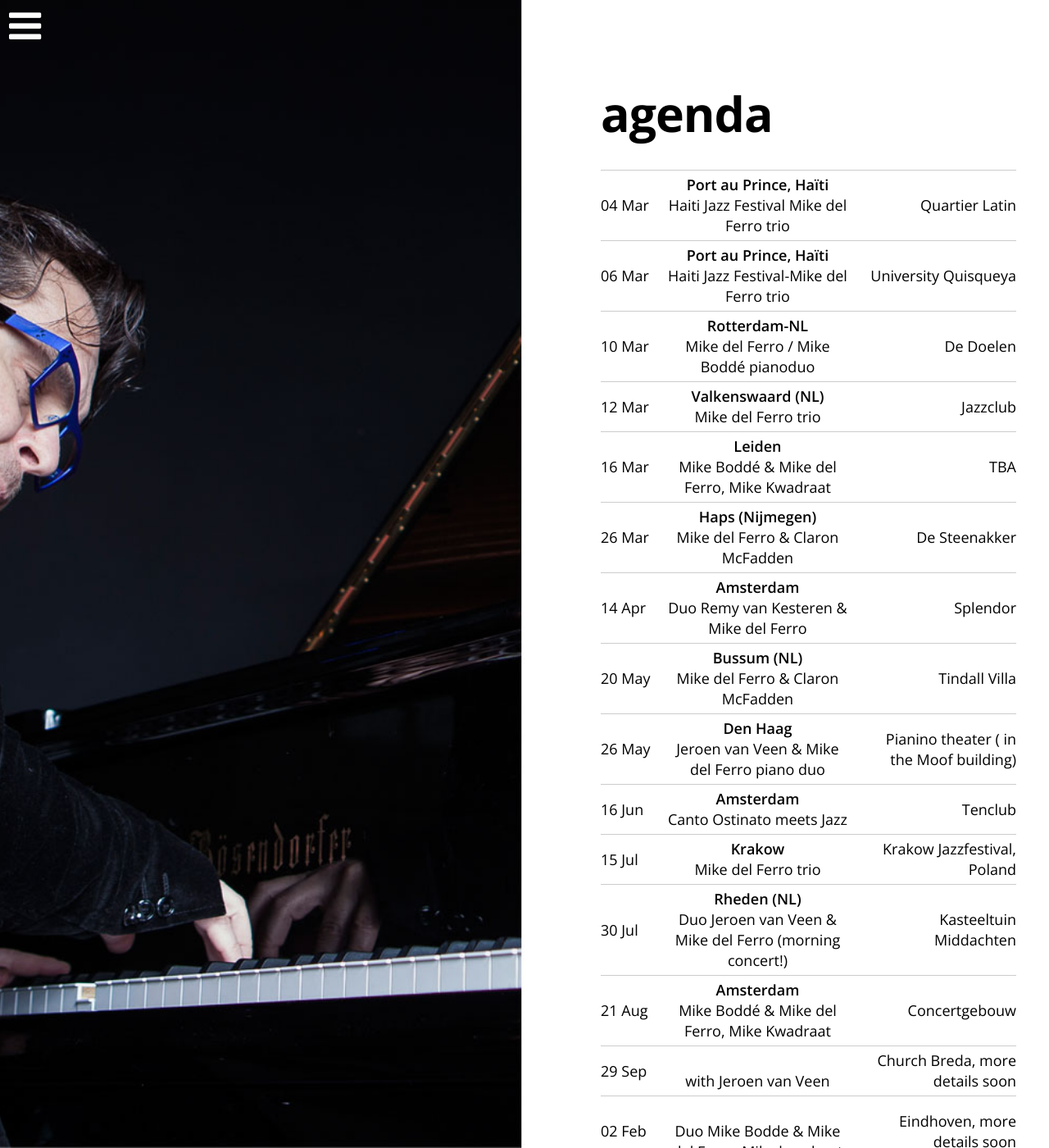
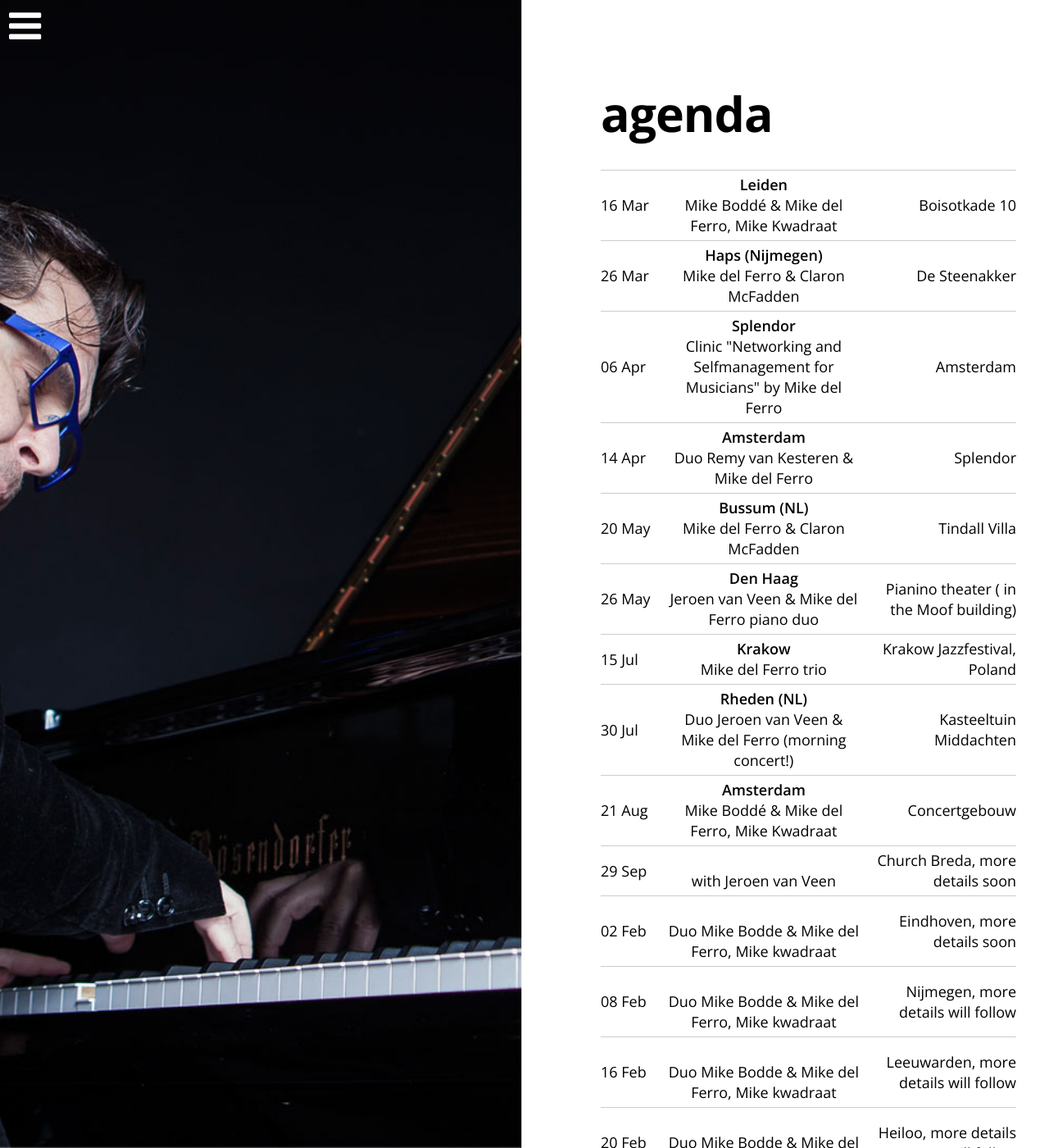
Before and after one commit to mikedelferro/website, a Jekyll site: the page built from agenda.html, in a window 1280 px wide and 1400 px high. Shown: the whole window at 82% size. Built offline with Jekyll 4.4.1, drawn with Linux system fonts in a browser that asks for light colours; nearby versions of some CDN libraries.

Commit message:
Updated '_config.yml' via CloudCannon

```diff
--- a/_config.yml
+++ b/_config.yml
@@ -1,14 +1,4 @@
 gigs:
-  - title: Mike del Ferro / Mike Boddé pianoduo
-    date: 2017-03-10 20:30:00
-    location: De Doelen
-    venue: Rotterdam-NL
-    url: www.dedoelen.nl
-  - title: Mike del Ferro trio
-    date: 2017-03-12 15:00:00
-    location: Jazzclub
-    venue: Valkenswaard (NL)
-    url:
   - title: 'Mike del Ferro & Claron McFadden'
     date: 2017-03-26 15:00:00
     location: De Steenakker
@@ -19,16 +9,6 @@ gigs:
     location: Tindall Villa
     venue: Bussum (NL)
     url: 'http://www.tindal.nl/Tindal/20170520.html'
-  - title: Haiti Jazz Festival Mike del Ferro trio
-    date: 2017-03-04 09:00:00
-    location: Quartier Latin
-    venue: 'Port au Prince, Haïti'
-    url: 'http://papjazzhaiti.org/'
-  - title: Haiti Jazz Festival-Mike del Ferro trio
-    date: 2017-03-06 00:00:00
-    location: University Quisqueya
-    venue: 'Port au Prince, Haïti'
-    url: 'http://papjazzhaiti.org/'
   - title: 'Mike Boddé & Mike del Ferro, Mike Kwadraat'
     date: 2017-08-21 08:00:00
     location: Concertgebouw
@@ -36,18 +16,13 @@ gigs:
     url: www.concertgebouw.nl
   - title: 'Mike Boddé & Mike del Ferro, Mike Kwadraat'
     date: 2017-03-16 20:00:00
-    location: TBA
+    location: Boisotkade 10
     venue: Leiden
     url: 'http://rgbfest.nl/#home'
   - title: 'Jeroen van Veen & Mike del Ferro piano duo'
     date: 2017-05-26 20:00:00
     location: Pianino theater ( in the Moof building)
     venue: Den Haag
-    url:
-  - title: Canto Ostinato meets Jazz
-    date: 2017-06-16 20:00:00
-    location: Tenclub
-    venue: Amsterdam
     url:
   - title: 'Duo Remy van Kesteren & Mike del Ferro'
     date: 2017-04-14 20:30:00
@@ -99,3 +74,8 @@ gigs:
     location: 'Lelystad, more details will follow'
     venue:
     url:
+  - title: 'Clinic "Networking and Selfmanagement for Musicians" by Mike del Ferro'
+    date: 2017-04-06 02:00:00
+    location: Amsterdam
+    venue: Splendor
+    url: www.facebook.com/mikedelferro3
```
